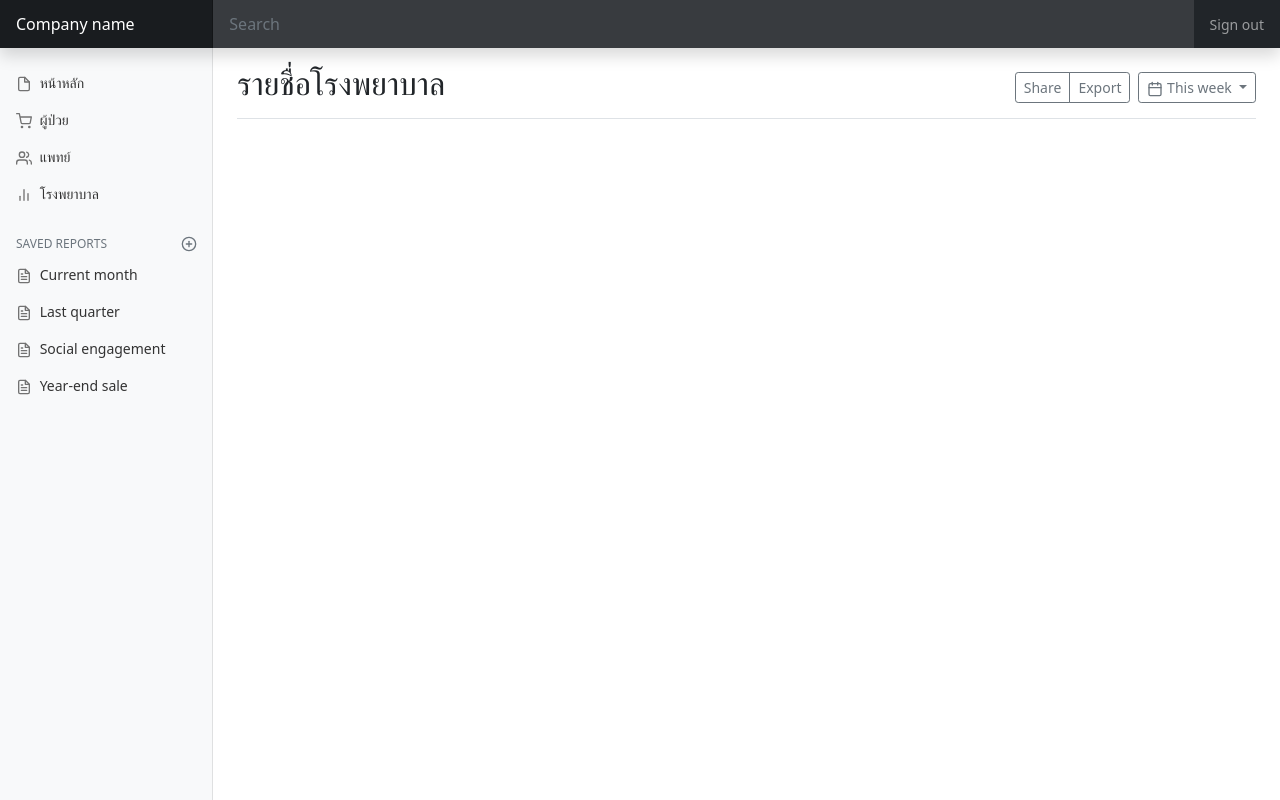
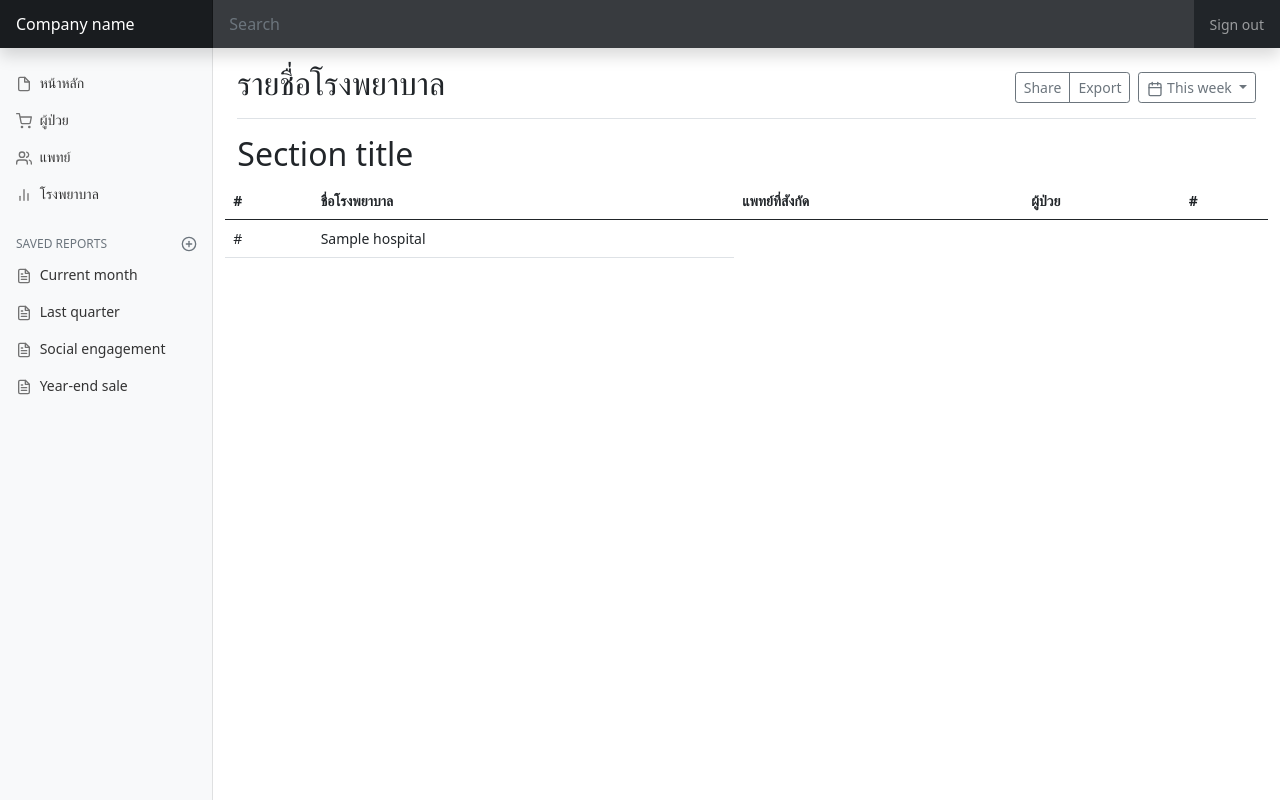
Before and after one commit to necromimic/jesada-midterm, a Django app: template templates/hospital.html in a window 1280 px wide. Run offline with Django 3.2, Linux system fonts and the light colour scheme; the template is opened without the code that fills it: values that come from a table or form of the project are taken from there, others are empty; tables that the repository leaves empty hold one stand-in row (values such as "Sample post"); some libraries are stand-ins or nearby versions.

Commit message:
Update hospital.html

```diff
--- a/templates/hospital.html
+++ b/templates/hospital.html
@@ -3,3 +3,30 @@
 {% block title %}
                   รายชื่อโรงพยาบาล
 {% endblock title %}
+
+{% block hospital %}
+<h2>Section title</h2>
+<div class="row">
+      <table class="table">
+        <thead>
+          <tr>
+            <th scope="col">#</th>
+            <th scope="col">ชื่อโรงพยาบาล</th>
+            <th scope="col">แพทย์ที่สังกัด</th>
+            <th scope="col">ผู้ป่วย</th>
+            <th scope="col">#</th>
+          </tr>
+        </thead>
+        <tbody>
+
+          {% for hospital in hospitals %}
+          <tr>
+            <td>#</td>
+            <td>{{hospital.hosname}}</td>
+          </tr>
+          {% endfor %}
+
+        </tbody>
+      </table>
+</div>
+{% endblock hospital %}
```
